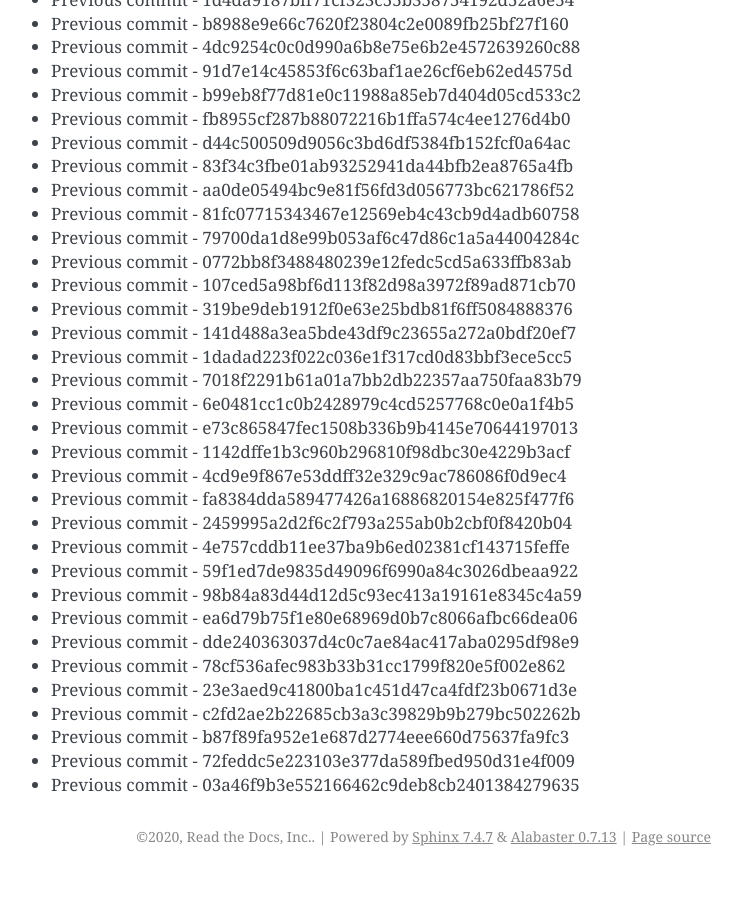
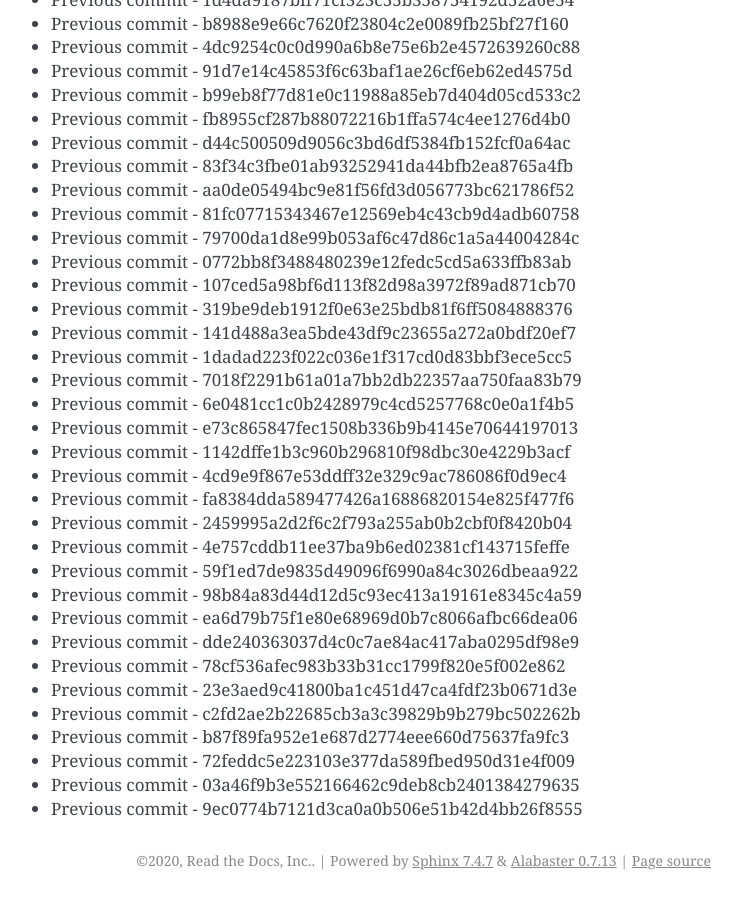
Before and after one commit to readthedocs/rtd-git-stresstest, a Sphinx documentation site: the page built from docs/updates.rst, in a window 1280 px wide and 900 px high, scrolled down 50891 px. Shown: the whole window, without its empty margins (399-1141 px from the left). Built offline with Sphinx 7.4.7, drawn with Linux system fonts in a browser that asks for light colours; before the commit the page ends 51767 px from its top, so only the background shows below that.

Commit message:
Generating commit from previous: 9ec0774b7121d3ca0a0b506e51b42d4bb26f8555

```diff
--- a/docs/updates.rst
+++ b/docs/updates.rst
@@ -2170,3 +2170,4 @@ It can be tested for any performance characteristics.
 * Previous commit - b87f89fa952e1e687d2774eee660d75637fa9fc3
 * Previous commit - 72feddc5e223103e377da589fbed950d31e4f009
 * Previous commit - 03a46f9b3e552166462c9deb8cb2401384279635
+* Previous commit - 9ec0774b7121d3ca0a0b506e51b42d4bb26f8555
```
